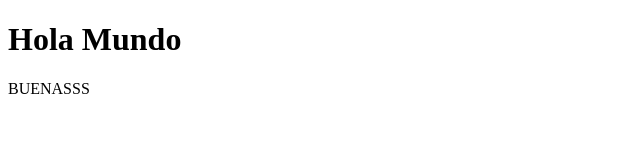
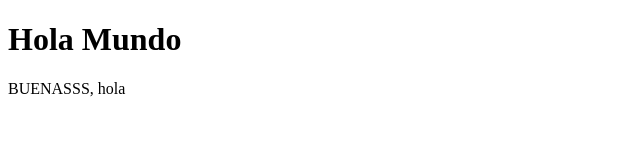
Before and after one commit to Yasmell789/Tropical-, a plain HTML site: page index.html in a window 1280 px wide. Shown: the full height of the page, 0-640 px from the left. Drawn offline with Linux system fonts and the light colour scheme.

Commit message:
Update index.html

```diff
--- a/index.html
+++ b/index.html
@@ -8,6 +8,6 @@
 </head>
 <H1> Hola Mundo </H1>
 <body>
-    <p>BUENASSS</p>
+    <p>BUENASSS, hola</p>
 </body>
 </html>
```
